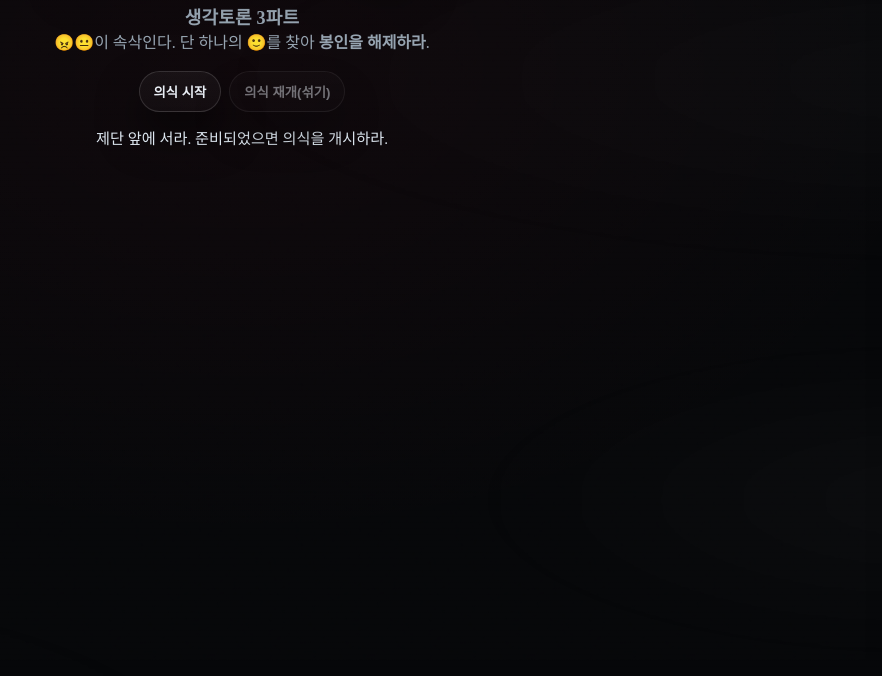
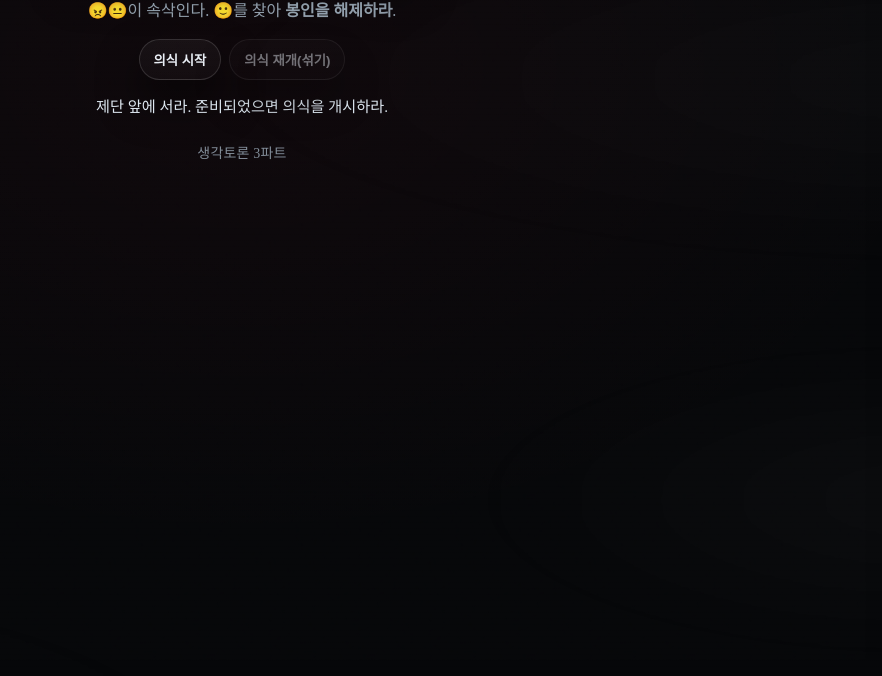
Before and after one commit to Arignaroa/smile, a plain HTML site: page index.html in a window 1280 px wide. Shown: the part 124-800 px from the top of the page, without its empty margins (398-1280 px from the left). Drawn offline with Linux system fonts and the light colour scheme.

Commit message:
Update index.html

```diff
--- a/index.html
+++ b/index.html
@@ -4,12 +4,12 @@
   <meta charset="UTF-8" />
   <meta name="viewport" content="width=device-width, initial-scale=1, viewport-fit=cover" />
   <title>투게더 미소 의식</title>
-  <meta name="description" content="😠😐이 속삭인다. 단 하나의 🙂를 찾아 봉인을 해제하라." />
+  <meta name="description" content="😠😐이 속삭인다. 🙂를 찾아 봉인을 해제하라." />
   <meta property="og:title" content="투게더 미소 의식" />
-  <meta property="og:description" content="😠😐이 속삭인다. 단 하나의 🙂를 찾아 봉인을 해제하라." />
+  <meta property="og:description" content="😠😐이 속삭인다. 🙂를 찾아 봉인을 해제하라." />
   <meta name="twitter:card" content="summary" />
   <meta name="twitter:title" content="투게더 미소 의식" />
-  <meta name="twitter:description" content="😠😐이 속삭인다. 단 하나의 🙂를 찾아 봉인을 해제하라." />
+  <meta name="twitter:description" content="😠😐이 속삭인다. 🙂를 찾아 봉인을 해제하라." />
   <link rel="preconnect" href="https://fonts.googleapis.com">
   <link rel="preconnect" href="https://fonts.gstatic.com" crossorigin>
   <link href="https://fonts.googleapis.com/css2?family=Black+Han+Sans&family=Noto+Serif+KR:wght@400;600;700&display=swap" rel="stylesheet">
@@ -150,6 +150,7 @@
     #name-modal input{width:100%;padding:10px 12px;border-radius:12px;border:1px solid rgba(255,255,255,.12);background:rgba(255,255,255,.03);color:var(--fg);font-weight:600}
     #name-modal .actions{display:flex;gap:8px;padding:14px 18px 18px;border-top:1px solid rgba(255,255,255,.08)}
     #name-modal .actions button{flex:1 1 auto}
+  .credits{margin-top:24px;color:var(--muted);font-family:'Noto Serif KR',serif;font-size:clamp(12px,2.4vw,14px);letter-spacing:.2px;opacity:.85}
   </style>
 </head>
 <body>
@@ -159,8 +160,8 @@
   <div class="flicker" id="flicker" aria-hidden="true"></div>
 
   <h1 data-glitch="투게더 미소 의식 🙂">투게더 미소 의식 🙂</h1>
-  <div class="subtitle" aria-label="부제">생각토론 3파트</div>
-  <p class="lead">😠😐이 속삭인다. 단 하나의 🙂를 찾아 <strong>봉인을 해제하라</strong>.</p>
+
+  <p class="lead">😠😐이 속삭인다. 🙂를 찾아 <strong>봉인을 해제하라</strong>.</p>
 
   <div id="hud" aria-live="polite" aria-label="의식 진행 HUD">
     <span>의식 경과</span>
@@ -217,6 +218,8 @@
   <footer>
     <div class="log" id="log" aria-live="polite"></div>
   </footer>
+
+  <div class="credits" aria-label="부제">생각토론 3파트</div>
 
   <script>
     // ===== 게임 구성 =====
```
